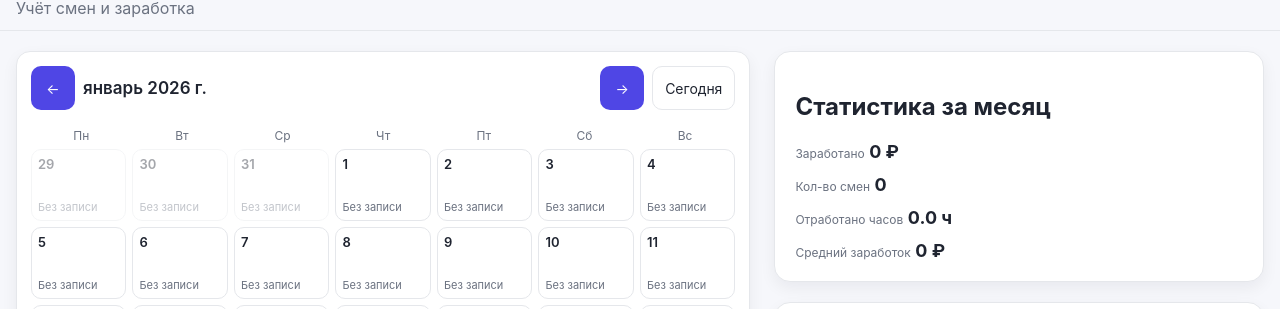
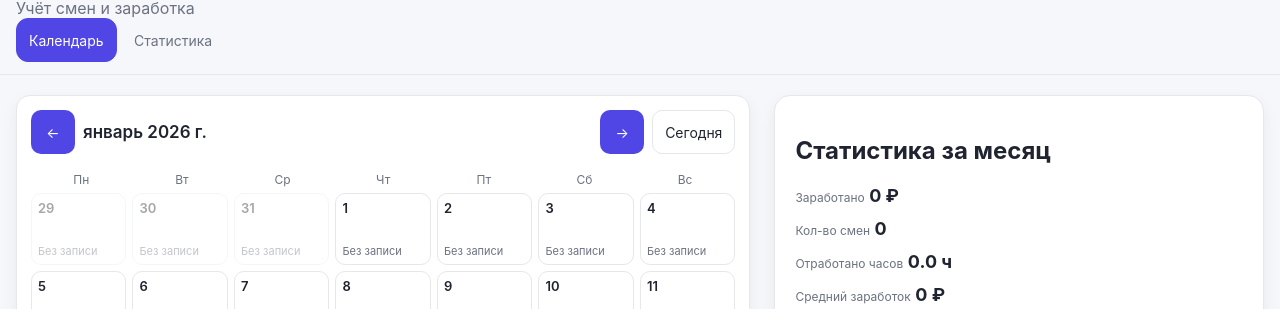
Before and after one commit to artgorlachev/artgorlachev.github.io, a plain HTML site: page webapp/index.html in a window 1280 px wide. Shown: the part 44-353 px from the top of the page. Drawn offline with Linux system fonts and the light colour scheme.

Commit message:
index.html

```diff
--- a/webapp/index.html
+++ b/webapp/index.html
@@ -20,6 +20,10 @@
       <div class="header-quick">
         <button id="closeBtn" class="ghost hidden">Закрыть</button>
       </div>
+    </div>
+    <div class="tab-switcher" role="tablist" aria-label="Разделы">
+      <button class="tab-btn active" data-tab="calendar">Календарь</button>
+      <button class="tab-btn" data-tab="stats">Статистика</button>
     </div>
   </header>
 
```
